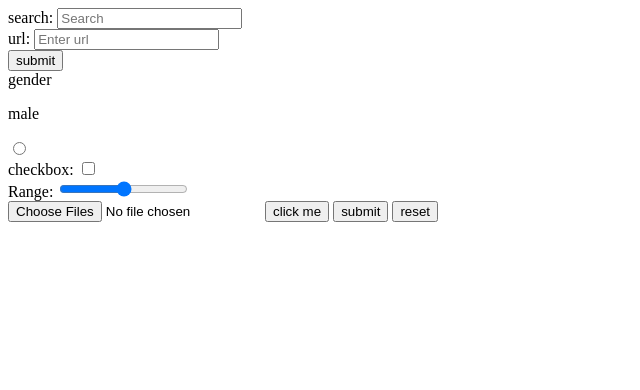
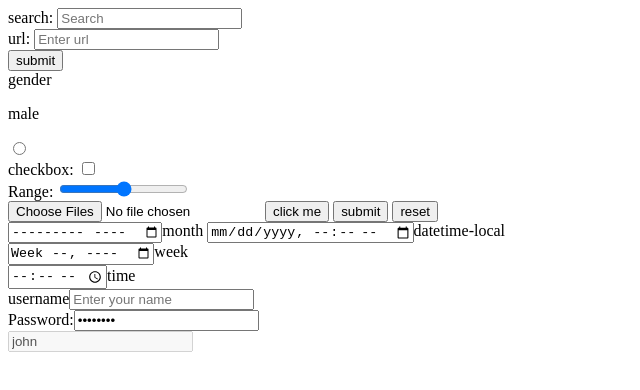
Before and after one commit to Nirmala-32/Repositary1, a plain HTML site: page input.html in a window 1280 px wide. Shown: the whole page, without its empty margins (0-640 px from the left). Drawn offline with Linux system fonts and the light colour scheme.

Commit message:
form and input modified

```diff
--- a/input.html
+++ b/input.html
@@ -21,6 +21,14 @@
     <input type="file" multiple>
     <input type="button" value="click me">
     <input type="submit" value="submit">
-    <input type="reset" value="reset">
+    <input type="reset" value="reset"><br>
+    <input type="month" name="month" value="month">month
+    <input type="datetime-local" value="datetime-local">datetime-local<br>
+    <input type="week">week<br>
+    <input type="time">time<br>
+    username<input type="text" name="name"  placeholder="Enter your name"><br>
+    Password:<input type="password" name="password"  value="password"><br>
+    <input name="username" value="john" disabled >
+
 </body>
 </html>
```
